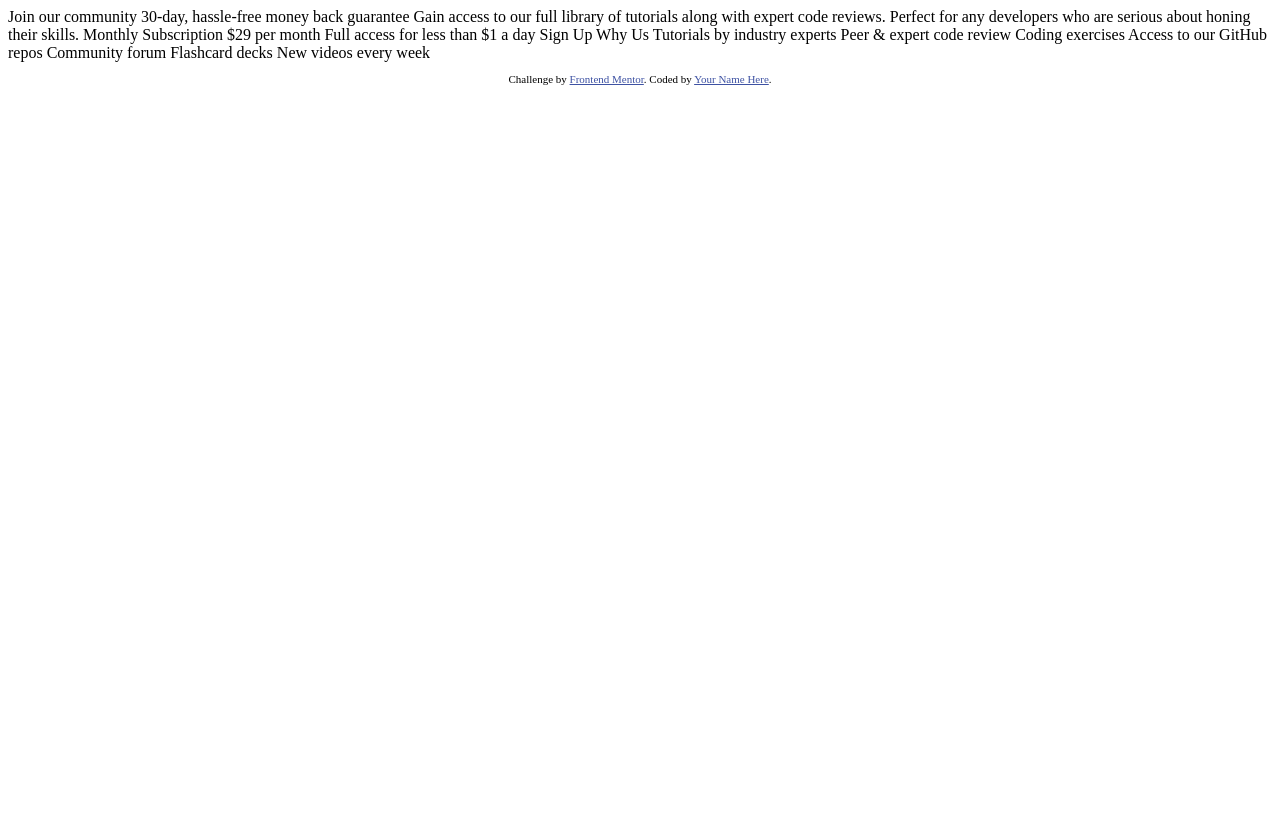
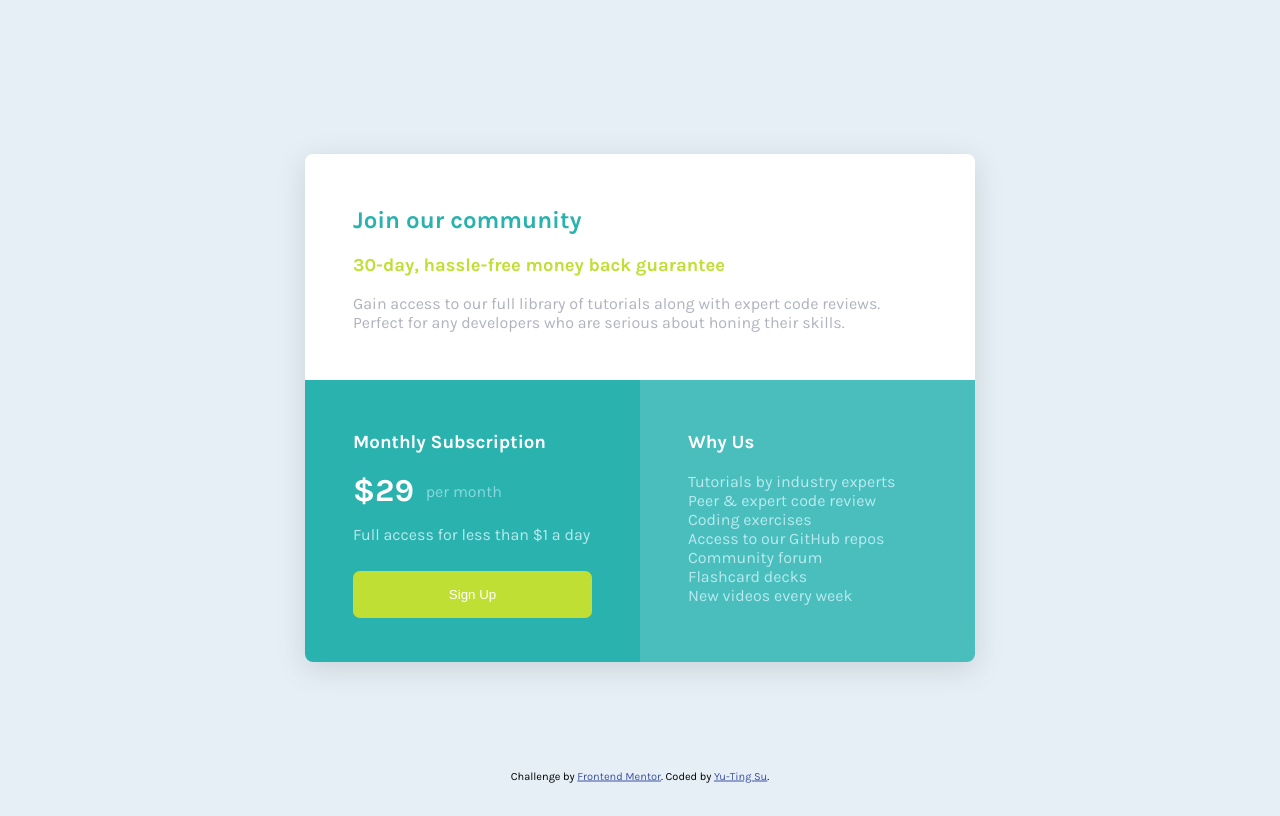
Before and after one commit to yutingsu57/Single-price-grid-component, a plain HTML site: page index.html in a window 1280 px wide. Drawn offline with Linux system fonts and the light colour scheme.

Commit message:
frontend mentor challeng

```diff
--- a/index.html
+++ b/index.html
@@ -1,50 +1,55 @@
 <!DOCTYPE html>
 <html lang="en">
+
 <head>
   <meta charset="UTF-8">
-  <meta name="viewport" content="width=device-width, initial-scale=1.0"> <!-- displays site properly based on user's device -->
-
+  <meta name="viewport" content="width=device-width, initial-scale=1.0">
   <link rel="icon" type="image/png" sizes="32x32" href="./images/favicon-32x32.png">
-
+  <link rel="stylesheet" href="style.css">
   <title>Frontend Mentor | Single Price Grid Component</title>
-
-  <!-- Feel free to remove these styles or customise in your own stylesheet 👍 -->
   <style>
-    .attribution { font-size: 11px; text-align: center; }
-    .attribution a { color: hsl(228, 45%, 44%); }
+    @import url('https://fonts.googleapis.com/css2?family=Karla:wght@400;700&display=swap');
   </style>
 </head>
+
 <body>
-  Join our community
-
-  30-day, hassle-free money back guarantee
-
-  Gain access to our full library of tutorials along with expert code reviews.
-  Perfect for any developers who are serious about honing their skills.
-
-  Monthly Subscription
-
-  &dollar;29 per month
-
-  Full access for less than &dollar;1 a day
-
-  Sign Up
-
-  Why Us
-
-  Tutorials by industry experts
-  Peer &amp; expert code review
-  Coding exercises
-  Access to our GitHub repos
-  Community forum
-  Flashcard decks
-  New videos every week
-
+  <main>
+    <div class="grid_center">
+      <article class="promo_card">
+        <div class="invite_intro">
+          <h1>
+            Join our community
+          </h1>
+          <p>30-day, hassle-free money back guarantee</p>
+          <p>Gain access to our full library of tutorials along with expert code reviews.
+            Perfect for any developers who are serious about honing their skills.</p>
+        </div>
+        <div class="price_plan">
+          <h3>Monthly Subscription</h3>
+          <p><span>&dollar;29</span> per month</p>
+          <p>Full access for less than &dollar;1 a day</p>
+          <button class="cta_btn">Sign Up</button>
+        </div>
+        <div class="why_us">
+          <h3>Why Us</h3>
+          <p>
+            Tutorials by industry experts<br>
+            Peer &amp; expert code review<br>
+            Coding exercises<br>
+            Access to our GitHub repos<br>
+            Community forum<br>
+            Flashcard decks<br>
+            New videos every week</p>
+        </div>
+      </article>
+    </div>
+  </main>
   <footer>
     <p class="attribution">
       Challenge by <a href="https://www.frontendmentor.io?ref=challenge" target="_blank">Frontend Mentor</a>.
-      Coded by <a href="#">Your Name Here</a>.
+      Coded by <a href="mailto:yutingsu57@gmail.com">Yu-Ting Su</a>.
     </p>
   </footer>
 </body>
+
 </html>
--- /dev/null
+++ b/style.css
@@ -0,0 +1,119 @@
+body {
+    background-color: hsl(204, 43%, 93%);
+    font-family: 'Karla', sans-serif;
+
+}
+
+.grid_center {
+    display: grid;
+    place-content: center;
+    height: 100vh;
+}
+
+.promo_card {
+    display: grid;
+    grid-template-columns: 1fr;
+    max-width: 670px;
+    box-shadow: rgba(100, 100, 111, 0.2) 0px 7px 29px 0px;
+    margin: 0 1rem;
+    background-color: white;
+    border-radius: .5rem;
+    overflow: hidden;
+}
+
+.promo_card h1 {
+    color: hsl(179, 62%, 43%);
+}
+
+.invite_intro p:first-of-type {
+    color: hsl(71, 73%, 54%);
+    font-size: 1.15rem;
+    font-weight: 700;
+}
+
+.invite_intro p:last-of-type {
+    color: #b0b2be;
+}
+
+.promo_card>div {
+    padding: .5rem 1.5rem;
+}
+
+.price_plan {
+    background-color: hsl(179, 62%, 43%);
+    color: white;
+}
+
+.price_plan p:first-of-type {
+    color: #87D8DF;
+}
+
+.price_plan p:last-of-type {
+    color: #B8EAEF;
+
+}
+
+.price_plan span {
+    display: inline-block;
+    font-size: 2rem;
+    font-weight: 700;
+    color: white;
+    margin-right: .5rem;
+    vertical-align: sub;
+}
+
+.cta_btn {
+    width: 100%;
+    background-color: hsl(71, 73%, 54%);
+    padding: 1rem;
+    color: white;
+    cursor: pointer;
+    border: none;
+    border-radius: .425rem;
+    margin: .725rem 0;
+
+}
+
+.price_plan:hover .cta_btn {
+    box-shadow: rgba(50, 50, 93, 0.25) 0px 6px 12px -2px, rgba(0, 0, 0, 0.3) 0px 3px 7px -3px;
+}
+
+.why_us {
+    background-color: #49BEBD;
+    color: white;
+}
+
+.why_us p {
+    color: #B8EAEF;
+}
+
+
+.attribution {
+    font-size: 11px;
+    text-align: center;
+    position: absolute;
+    bottom: 0;
+    left: 50%;
+    transform: translate(-50%, -50%);
+}
+
+.attribution a {
+    color: hsl(228, 45%, 44%);
+}
+
+
+
+@media (min-width:576px) {
+    .promo_card {
+        display: grid;
+        grid-template-columns: repeat(2, 1fr);
+    }
+
+    .invite_intro {
+        grid-area: 1/ span 2;
+    }
+
+    .promo_card>div {
+        padding: 2rem 3rem;
+    }
+}
```
